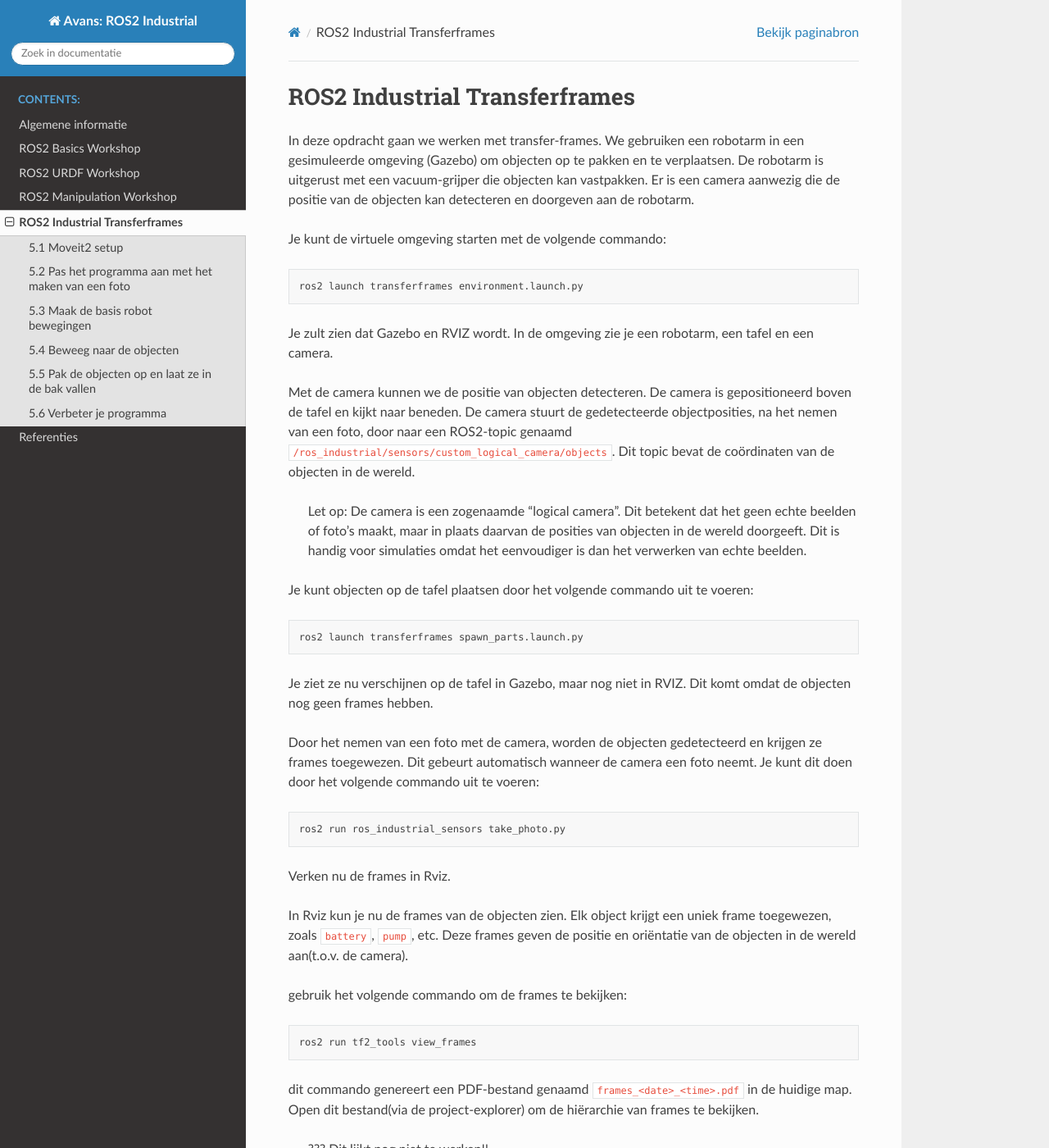
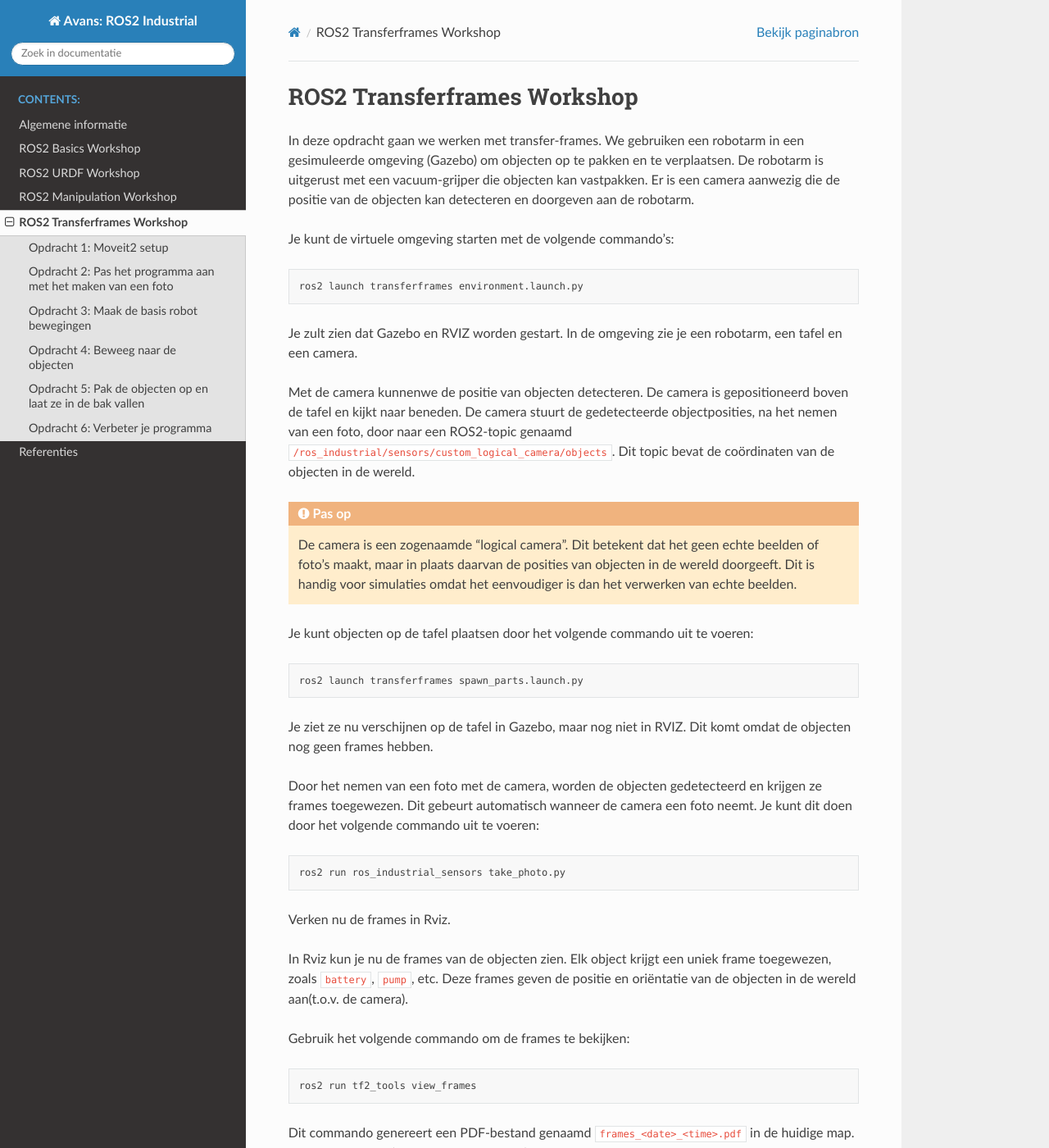
Before and after one commit to AvansMechatronica/ROS2_industrial_workshop, a Sphinx documentation site: the page built from documentation/5_transferframes/transferframes.md, in a window 1280 px wide and 1400 px high. Shown: the whole window at 82% size. Built offline with Sphinx 7.4.7 and the Read the Docs theme 3.1.0, drawn with Linux system fonts in a browser that asks for light colours; some of the changed text lies outside the part shown.

Commit message:
20260309

````diff
--- a/documentation/4_manipulation/manipulation.rst
+++ b/documentation/4_manipulation/manipulation.rst
@@ -9,5 +9,4 @@ ROS2 Manipulation Workshop
    manipulation_config.md
    manipulation_planning.md
    manipulation_pick_n_drop.md
-   manipulation_reference.md
    manipulation_practicum.md
--- a/documentation/5_transferframes/transferframes.md
+++ b/documentation/5_transferframes/transferframes.md
@@ -1,17 +1,19 @@
-# ROS2 Industrial Transferframes
+# ROS2 Transferframes Workshop
 
 In deze opdracht gaan we werken met transfer-frames. We gebruiken een robotarm in een gesimuleerde omgeving (Gazebo) om objecten op te pakken en te verplaatsen. De robotarm is uitgerust met een vacuum-grijper die objecten kan vastpakken. Er is een camera aanwezig die de positie van de objecten kan detecteren en doorgeven aan de robotarm.
 
-Je kunt de virtuele omgeving starten met de volgende commando:
+Je kunt de virtuele omgeving starten met de volgende commando's:
 
 ```bash
 ros2 launch transferframes environment.launch.py
 ```
-Je zult zien dat Gazebo en RVIZ wordt. In de omgeving zie je een robotarm, een tafel en een camera.
+Je zult zien dat Gazebo en RVIZ worden gestart. In de omgeving zie je een robotarm, een tafel en een camera.
 
-Met de camera kunnen we de positie van objecten detecteren. De camera is gepositioneerd boven de tafel en kijkt naar beneden. De camera stuurt de gedetecteerde objectposities, na het nemen van een foto, door naar een ROS2-topic genaamd `/ros_industrial/sensors/custom_logical_camera/objects`. Dit topic bevat de coördinaten van de objecten in de wereld.
+Met de camera kunnenwe de positie van objecten detecteren. De camera is gepositioneerd boven de tafel en kijkt naar beneden. De camera stuurt de gedetecteerde objectposities, na het nemen van een foto, door naar een ROS2-topic genaamd `/ros_industrial/sensors/custom_logical_camera/objects`. Dit topic bevat de coördinaten van de objecten in de wereld.
 
-> Let op: De camera is een zogenaamde "logical camera". Dit betekent dat het geen echte beelden of foto's maakt, maar in plaats daarvan de posities van objecten in de wereld doorgeeft. Dit is handig voor simulaties omdat het eenvoudiger is dan het verwerken van echte beelden.
+:::{caution}
+De camera is een zogenaamde "logical camera". Dit betekent dat het geen echte beelden of foto's maakt, maar in plaats daarvan de posities van objecten in de wereld doorgeeft. Dit is handig voor simulaties omdat het eenvoudiger is dan het verwerken van echte beelden.
+:::
 
 Je kunt objecten op de tafel plaatsen door het volgende commando uit te voeren:
 
@@ -30,18 +32,18 @@ Verken nu de frames in Rviz.
 
 In Rviz kun je nu de frames van de objecten zien. Elk object krijgt een uniek frame toegewezen, zoals `battery`, `pump`, etc. Deze frames geven de positie en oriëntatie van de objecten in de wereld aan(t.o.v. de camera).
 
-gebruik het volgende commando om de frames te bekijken:
+Gebruik het volgende commando om de frames te bekijken:
 
 ```bash
 ros2 run tf2_tools view_frames
 ```
-dit commando genereert een PDF-bestand genaamd `frames_<date>_<time>.pdf` in de huidige map. Open dit bestand(via de project-explorer) om de hiërarchie van frames te bekijken.
->  ??? Dit lijkt nog niet te werken!!
+Dit commando genereert een PDF-bestand genaamd `frames_<date>_<time>.pdf` in de huidige map. Open dit bestand (via de project-explorer) om de hiërarchie van frames te bekijken.
 
+:::{tip}
 Sluiten van Gazebo en RVIZ doe je met Ctrl-C in de terminal waar je het gestart hebt.
+:::
 
-
-### 5.1 Moveit2 setup
+### Opdracht 1: Moveit2 setup
 De robot configuratie kun je vinden in de package transferframes_moveit_config.
 1. Open de setup_assistant
 2. Voeg een extra robot-pos toe met de naam "drop", de pose moet zo zijn dat de gripper boven de bak hangt.
@@ -49,7 +51,7 @@ De robot configuratie kun je vinden in de package transferframes_moveit_config.
 
 In deze opdrachten maak je de code in het python script "assignment1.py" van de package transferframes af. Het script is al gedeeltelijk ingevuld met TODO x's waar je de code moet aanvullen.
 
-### 5.2 Pas het programma aan met het maken van een foto
+### Opdracht 2: Pas het programma aan met het maken van een foto
 * Vul in de TODO 1's in het python script "assignment1.py" van de package transferframes.
 Maak een foto met de volgende code:
 
@@ -67,25 +69,25 @@ self.get_logger().info()
 
 Test het script.
 
-### 5.3 Maak de basis robot bewegingen
+### Opdracht 3: Maak de basis robot bewegingen
 Vul in het assignment1.py script de TODO's 2 aan zodanig dat de robot de basis bewegingen maakt. Er wordt nog niet bewogen naar de objecten op de tafel. Test het script.
 
-### 5.4 Beweeg naar de objecten
+### Opdracht 4: Beweeg naar de objecten
 Vul in het assignment1.py script de TODO's 3 aan zodanig dat de robot naar de objecten beweegt, zonder dat de objecten worden opgepakt.
-maak gebruik van de volgende tussenstappen
+Maak gebruik van de volgende tussenstappen
 1. Beweeg naar een pre-grasp positie boven het object (0.2 m hoger dan het object)
 2. Beweeg naar de object positie
 3. Beweeg terug naar de pre-grasp positie(0.2 m hoger dan het object)
 
 Test het script.
 
-### 5.5 Pak de objecten op en laat ze in de bak vallen
+### Opdracht 5: Pak de objecten op en laat ze in de bak vallen
 Vul in het assignment1.py script de TODO's 4 aan zodanig dat de robot de objecten oppakt en in de bak laat vallen. De vacuum-grijper is al geïmplementeerd in de class "self.vacuum_gripper". Test het script.
 
-### 5.6 Verbeter je programma
+### Opdracht 6: Verbeter je programma
 Maak een functie zoals hier beschreven.
 ``` Python
-def move_to_object(self, part, z_offset = 0.0):
+def move_to_part(self, part, z_offset = 0.0):
     pass
 ```
 Deze functie moet de robot naar een object bewegen met een optionele z-offset. Gebruik deze functie in plaats van de code die je eerder hebt geschreven om naar de objecten te bewegen. Test het Python script.
````
Also changed, not shown: documentation/4_manipulation/manipulation_pick_n_drop.md (+23 -22 lines), documentation/4_manipulation/manipulation_planning.md (+30 -164 lines), documentation/4_manipulation/manipulation_reference.md (deleted, +0 -53 lines).
